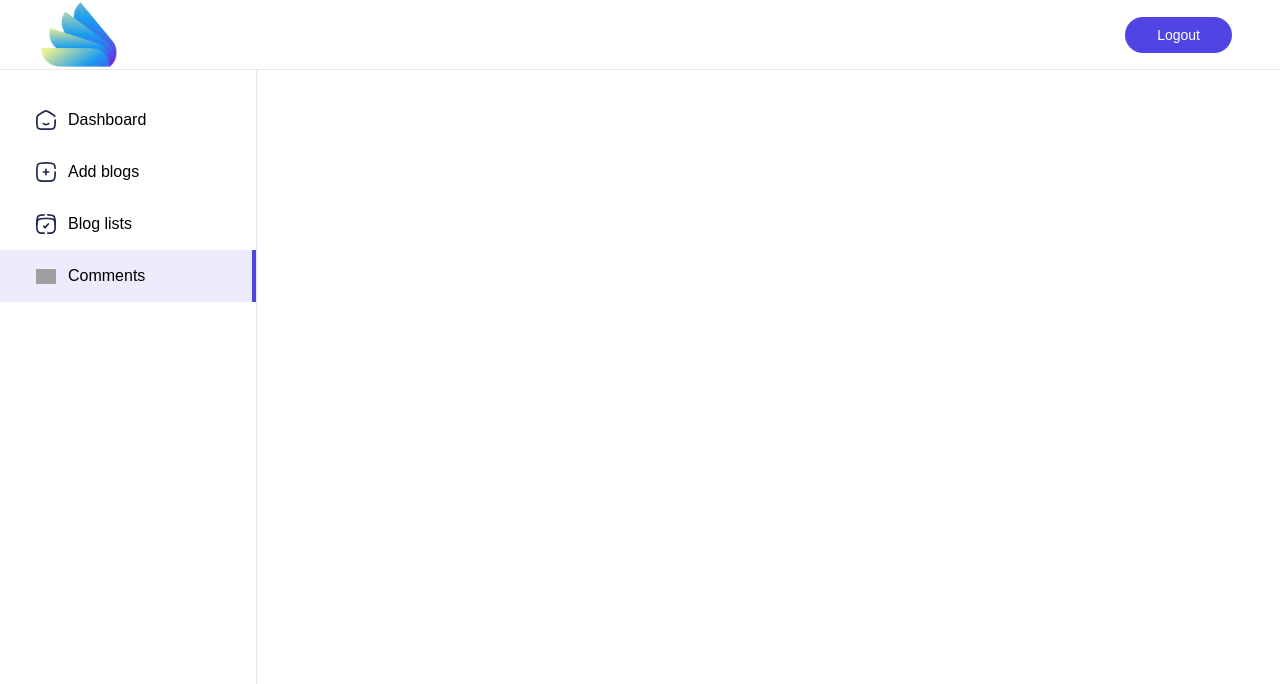
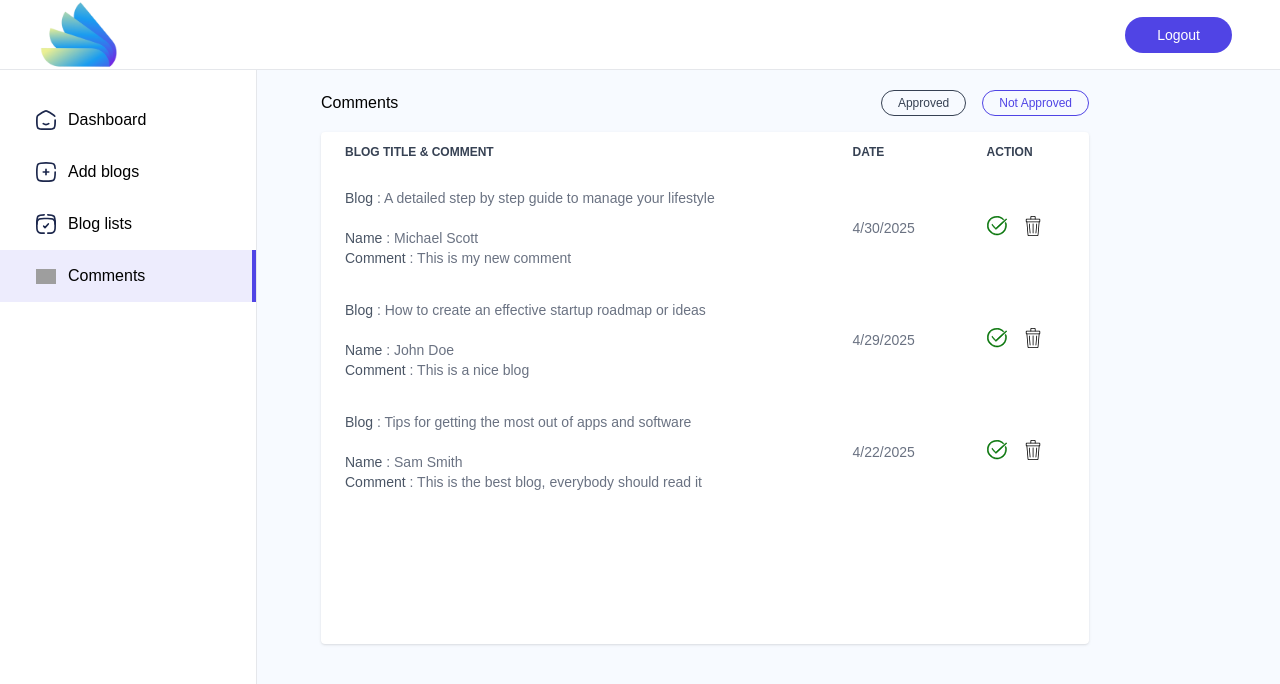
Before and after one commit to bandilleee/echoverse, a React (Vite) app in the folder frontend/: page /admin/comments in a window 1280 px wide. Shown: the top 684 px of the page. Built offline with nearby package versions, Linux system fonts and the light colour scheme; grey boxes are pictures that could not be loaded; a web font is replaced by a local one.

Commit message:
Initial Commit

```diff
--- a/frontend/package.json
+++ b/frontend/package.json
@@ -13,6 +13,7 @@
     "@tailwindcss/vite": "^4.1.11",
     "moment": "^2.30.1",
     "motion": "^12.23.12",
+    "quill": "^2.0.3",
     "react": "^19.1.1",
     "react-dom": "^19.1.1",
     "react-router-dom": "^7.8.0",
--- /dev/null
+++ b/frontend/src/components/admin/CommentTableItem.jsx
@@ -0,0 +1,36 @@
+import React from 'react'
+import Blog from '../../pages/Blog';
+import { assets } from '../../assets/assets';
+
+const CommentTableItem = ({comment, fetchComments}) => {
+
+    const {blog, createdAt, _id} = comment;
+    const BlogDate = new Date(createdAt);
+
+  return (
+    <tr className='order-y border-gray-300'>
+        <td className='px-6 py-4'>
+            <b className='font-medium text-gray-600'>Blog</b> : {blog.title}
+            <br />
+            <br />
+            <b className='font-medium text-gray-600'>Name</b> : {comment.name}
+            <br />
+            <b className='font-medium text-gray-600'>Comment</b> : {comment.content}
+        </td>
+
+        <td className='px-6 py-4 max-sm:hidden'>
+            {BlogDate.toLocaleDateString()}
+        </td>
+
+        <td className='px-6 py-4'>
+            <div className='inline-flex items-center gap-4'>
+                {!comment.isApproved ? <img src={assets.tick_icon} className='w-5 hover:scale-110 transition-all cursor-pointer'/> : <p className='text-xs border border-green-600 bg-green-100 text-green-600 rounded-full px-3 py-1'>Approved</p>}
+                <img src={assets.bin_icon} alt="" className='w-5 hover:scale-110 transition-all cursor-pointer'/>
+            </div>
+        </td>
+
+    </tr>
+  )
+}
+
+export default CommentTableItem
--- a/frontend/src/index.css
+++ b/frontend/src/index.css
@@ -3,6 +3,17 @@
 
 *{
   font-family: "Nata Sans", sans-serif;
+}
+
+.scrollbar-hide {
+  /* Hide scrollbar for Chrome, Safari and Opera */
+  -webkit-overflow-scrolling: touch;
+  scrollbar-width: none; /* Firefox */
+  -ms-overflow-style: none; /* Internet Explorer 10+ */
+}
+
+.scrollbar-hide::-webkit-scrollbar {
+  display: none; /* Chrome, Safari and Opera */
 }
 
 ::-webkit-scrollbar{
--- a/frontend/src/pages/admin/AddBlog.jsx
+++ b/frontend/src/pages/admin/AddBlog.jsx
@@ -1,10 +1,47 @@
-import React from 'react'
+import React, { useState } from 'react'
+import { assets } from '../../assets/assets'
 
 const AddBlog = () => {
+
+  const [image, setImage] = useState(false);
+  const [title, setTitle] = useState('');
+  const [subTitle, setSubTitle] = useState('');
+  const [category, setCategory] = useState('Startup');
+  const [isPublished, setIsPublished] = useState(false);
+
+  const generateContent = async ()=>{
+
+  }
+
+  const onSubmitHandler = async (e) => {
+    e.preventDefault();
+  }
+
   return (
-    <div>
+    <form onSubmit={onSubmitHandler} className='flex-1 bg-blue-50/50 text-gray-600 h-auto overflow-scroll'>
+        <div className='bg-white w-full max-w-3xl p-4 md:p-10 sm:m-10 shadow rounded'>
 
-    </div>
+          <p>Upload thumbnail</p>
+          <label htmlFor="image">
+            <img src={!image ? assets.upload_area : URL.createObjectURL(image)} alt="" className='mt-2 h-16 rounded cursor-pointer'/>
+            <input onChange={(e)=> setImage(e.target.files[0])} type="file" id='image' hidden required/>
+          </label>
+
+          <p className='mt-4'>Blog title</p>
+          <input type="text" placeholder='Type here' required className='w-full max-w-lg mt-2 p-2 border border-gray-300 outline-none rounded' onChange={e=> setTitle(e.target.value)} value={title}/>
+
+          <p className='mt-4'>Sub title</p>
+          <input type="text" placeholder='Type here' required className='w-full max-w-lg mt-2 p-2 border border-gray-300 outline-none rounded' onChange={e=> setSubTitle(e.target.value)} value={subTitle}/>
+
+          <p className='mt-4'>Blog Description</p>
+          <div className='max-w-lg h-74 pb-16 sm:pb-10 pt-2 relative'>
+            <button type='button' onClick={generateContent} className='absolute bottom-1 right-2 ml-2 text-xs text-white bg-black/70 px-4 py-1.5 rounded hover:underline cursor-pointer'>
+              Generate with AI
+            </button>
+          </div>
+
+        </div>
+    </form>
   )
 }
 
--- a/frontend/src/pages/admin/Comments.jsx
+++ b/frontend/src/pages/admin/Comments.jsx
@@ -1,9 +1,49 @@
-import React from 'react'
+import React, { useEffect, useState } from 'react'
+import { comments_data } from '../../assets/assets'
+import CommentTableItem from '../../components/admin/CommentTableItem'
 
 const Comments = () => {
+
+    const [comments, setComments] = useState([])
+    const [filter, setFilter] = useState('Not Approved')
+
+    const fetchComments = async ()=> {
+      setComments(comments_data)
+    }
+
+    useEffect(()=>{
+      fetchComments()
+    },[])
+
   return (
-    <div>
+    <div className='flex-1 pt-5 px-5 sm:px-12 sm:pl-16 bg-blue-50/50'>
+        <div className='flex justify-between items-center max-w-3xl'>
+          <h1>Comments</h1>
+          <div className='flex gap-4'>
+            <button onClick={()=> setFilter('Approved')} className={`shadow-custom-sm border rounded-full px-4 py-1 cursor-pointer text-xs ${filter === 'Approved' ? 'text-primary' : 'text-gray-700'}`}>Approved</button>
+            <button onClick={()=> setFilter('Not Approved')} className={`shadow-custom-sm border rounded-full px-4 py-1 cursor-pointer text-xs ${filter === 'Not Approved' ? 'text-primary' : 'text-gray-700'}`}>Not Approved</button>
 
+          </div>
+        </div>
+
+        <div className='relative h-4/5 max-w-3xl overflow-x-auto mt-4 bg-white shadow rounded scrollbar-hide'>
+            <table className='w-full text-sm text-gray-500'>
+              <thead className='text-xs text-gray-700 text-left uppercase'>
+                <tr>
+                  <th scope='col' className='px-6 py-3'> Blog Title & Comment </th>
+                  <th scope='col' className='px-6 py-3 max-sm:hidden'> Date </th>
+                  <th scope='col' className='px-6 py-3'> Action </th>
+                </tr>
+              </thead>
+
+              <tbody>
+                {comments.filter((comment)=> {
+                  if(filter === "Approved") return comment.isApproved === true;
+                  return comment.isApproved === false;
+                }).map((comment, index)=> <CommentTableItem key={comment._id} comment={comment} index={index + 1} fetchComments={fetchComments}/>)}
+              </tbody>
+            </table>
+        </div>
     </div>
   )
 }
--- a/frontend/src/pages/admin/ListBlog.jsx
+++ b/frontend/src/pages/admin/ListBlog.jsx
@@ -1,8 +1,43 @@
-import React from 'react'
+import React, { useEffect, useState } from 'react'
+import { blog_data } from '../../assets/assets';
+import BlogTableItem from '../../components/admin/BlogTableItem';
 
 const ListBlog = () => {
+
+  const [blogs, setBlogs] = useState([]);
+
+  const fetchBlogs = async ()=> {
+    setBlogs(blog_data)
+  }
+
+  useEffect(()=>{
+    fetchBlogs()
+  },[])
+
   return (
-    <div>
+    <div className='flex-1 pt-5 px-5 sm:pt-15 sm:pl-35 bg-blue-50/50 h-screen overflow-hidden'>
+      <h1 className='mb-4'>All Blogs</h1>
+
+      <div className='relative h-4/6 max-w-4xl overflow-y-auto overflow-x-auto shadow rounded-lg scrollbar-hide bg-white'>
+          <table className='w-full text-sm text-gray-500'>
+            <thead className='text-xs text-gray-600 text-left uppercase sticky top-0 bg-white'>
+              <tr>
+                <th scope='col' className='px-2 py-4 xl:px-6'> # </th>
+                <th scope='col' className='px-2 py-4'> Blog title </th>
+                <th scope='col' className='px-2 py-4 max-sm:hidden'> Date </th>
+                <th scope='col' className='px-2 py-4 max-sm:hidden'> Status </th>
+                <th scope='col' className='px-2 py-4'> Actions </th>
+              </tr>
+            </thead>
+
+            <tbody>
+              {blogs.map((blog, index)=> {
+                return <BlogTableItem key={blog._id} blog={blog} fetchBlogs={fetchBlogs} index={index + 1}/>
+              })}
+            </tbody>
+
+          </table>
+        </div>
 
     </div>
   )
```
Also changed, not shown: 1 other file (tests, documents, lock files or other folders).
